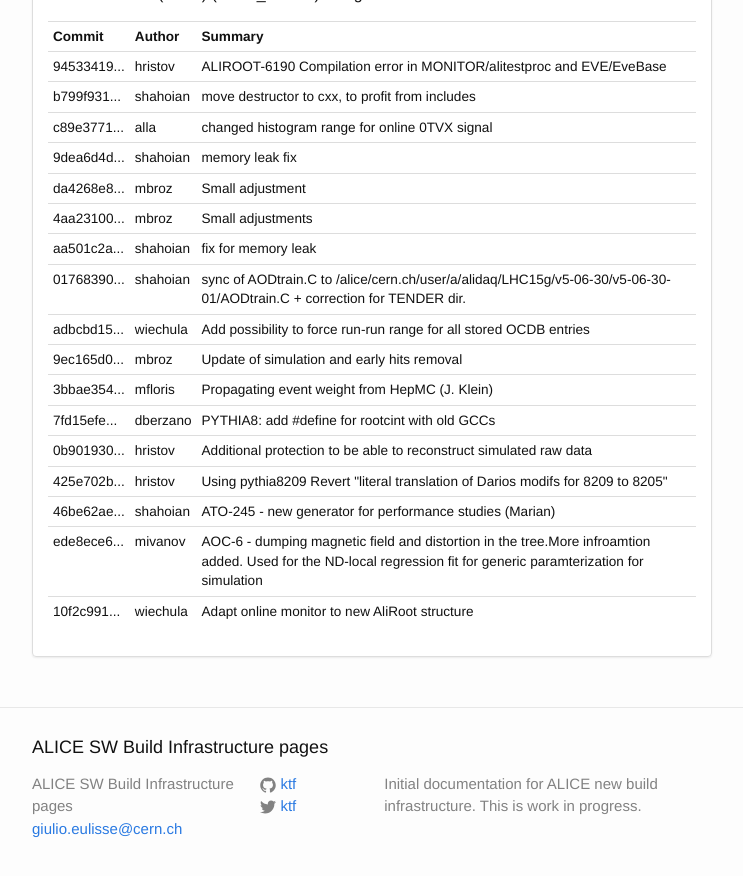
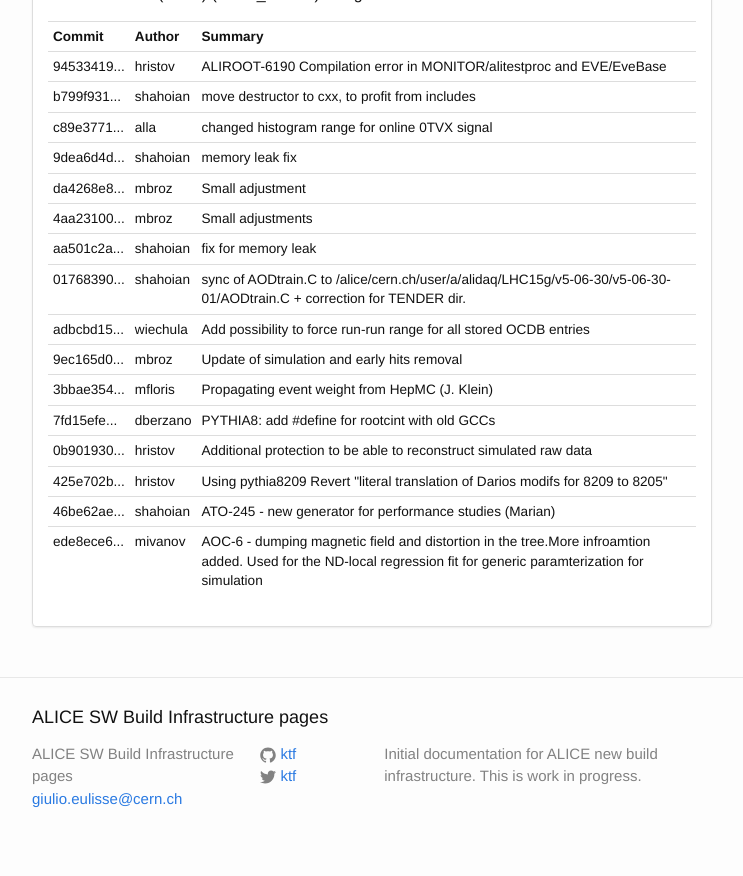
Before and after one commit to alisw/alisw.github.io, a Jekyll site: the page built from index.html, in a window 1280 px wide and 900 px high, scrolled down 67941 px. Shown: the top 876 px of the window, without its empty margins (268-1011 px from the left). Built offline with Jekyll 4.4.1, drawn with Linux system fonts in a browser that asks for light colours; nearby versions of some CDN libraries.

Commit message:
Updated results.

```diff
--- a/_data/commits-aliroot-master.yaml
+++ b/_data/commits-aliroot-master.yaml
@@ -128,8 +128,3 @@
  message: >-
     AOC-6 - dumping magnetic field and distortion in the tree.More infroamtion added. Used for the ND-local regression fit for generic paramterization for  simulation
  author: !!str mivanov
--
- commit: "10f2c99176e50d24c6c75ad515b02945ccdca513"
- message: >-
-    Adapt online monitor to new AliRoot structure
- author: !!str wiechula
```
